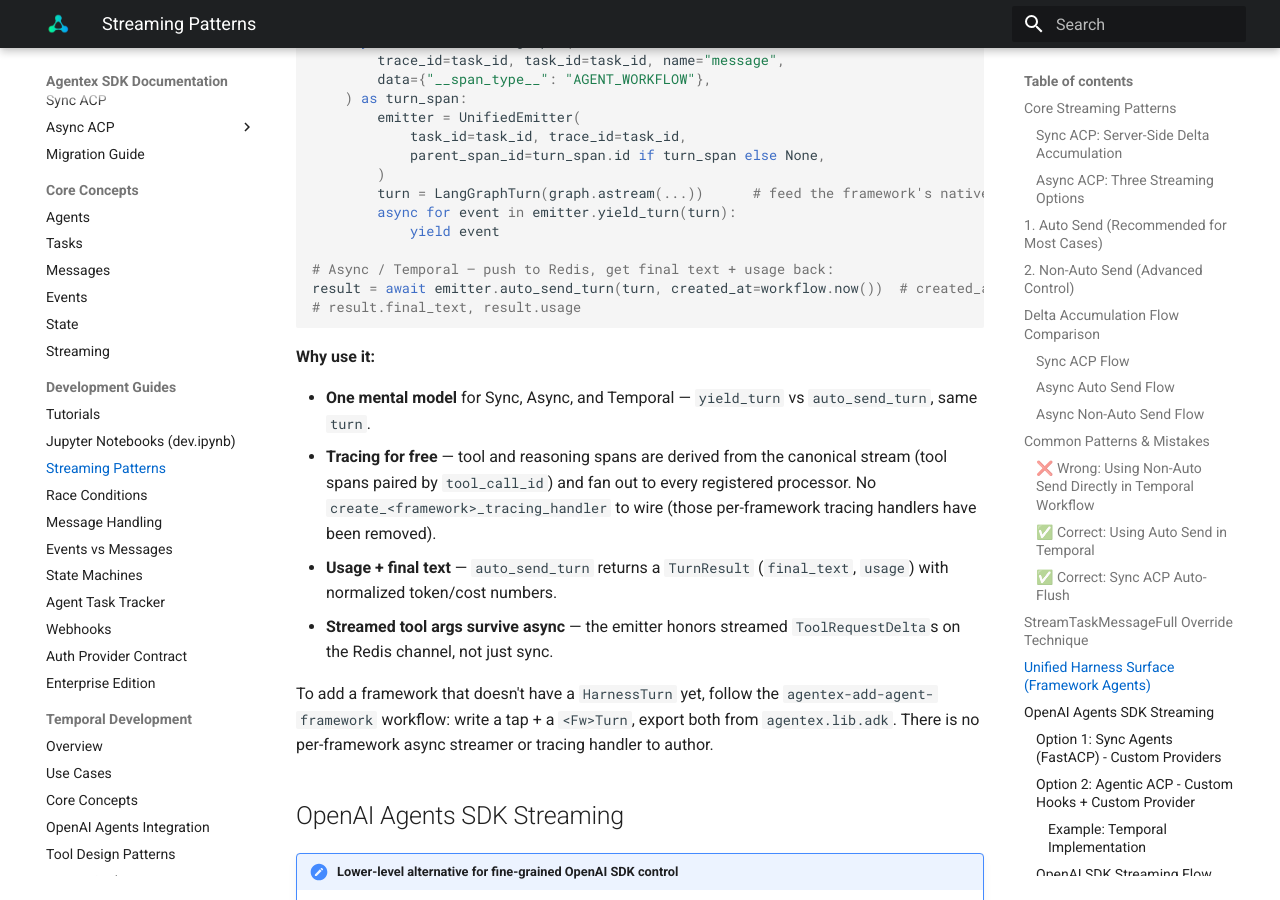
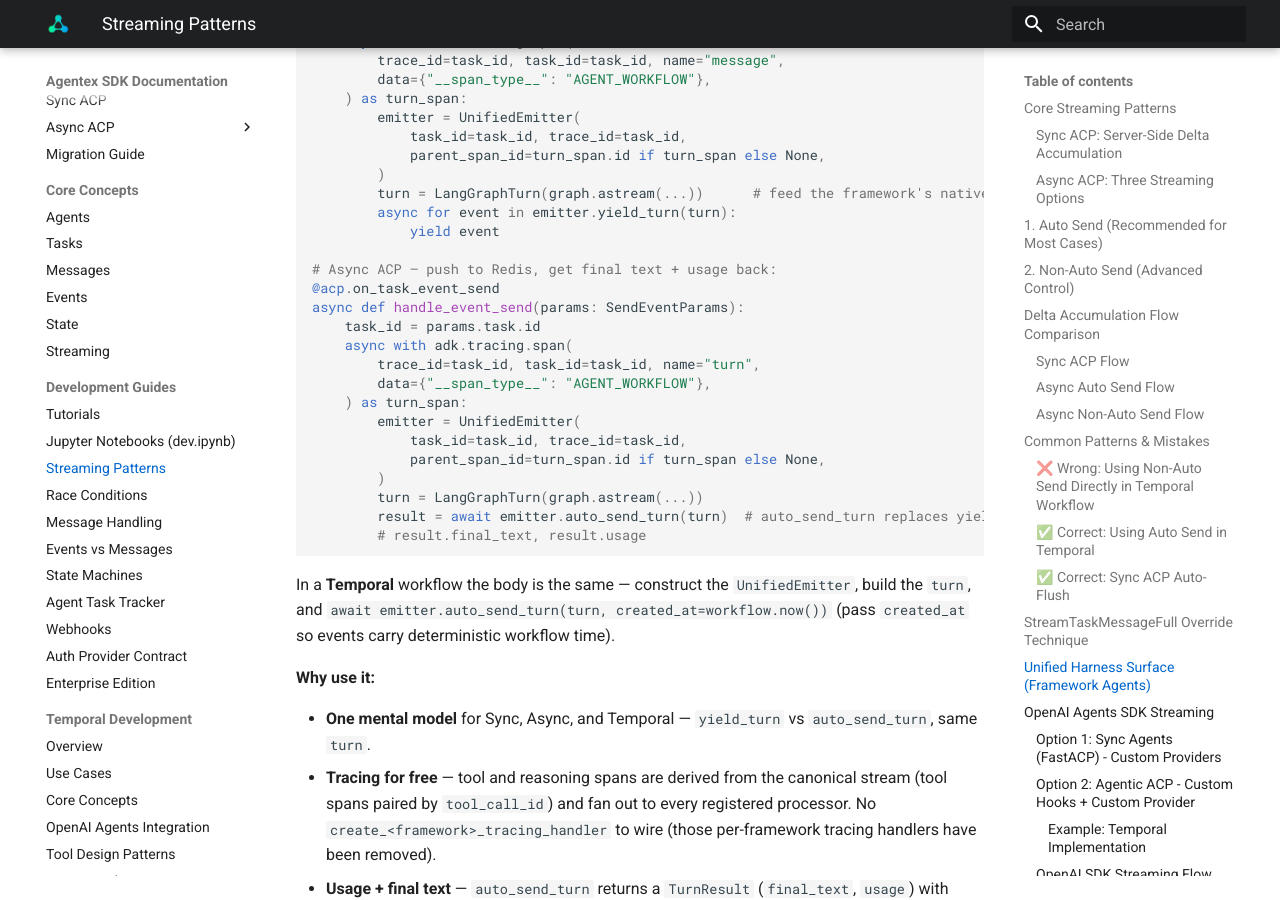
Before and after one commit to scaleapi/scale-agentex, an MkDocs documentation site: the page built from agentex/docs/docs/development_guides/streaming_patterns.md, in a window 1280 px wide and 900 px high, scrolled down 6896 px. Built offline with MkDocs 1.6.1 and Material for MkDocs 9.7.7, drawn with Linux system fonts in a browser that asks for light colours.

Commit message:
docs(streaming): address review feedback on harness snippet and sandbox note
- Show the async/Temporal harness path as its own complete @acp.on_task_event_send
  handler so the auto_send_turn example is copy-pasteable (was at module level).
- Note that the "OpenAI Agents SDK + Local Sandbox" init option shares the same
  tutorial base as the plain OpenAI Agents SDK starter.

Co-Authored-By: Claude Opus 4.8 (1M context) <noreply@anthropic.com>

````diff
--- a/agentex/docs/docs/development_guides/streaming_patterns.md
+++ b/agentex/docs/docs/development_guides/streaming_patterns.md
@@ -303,10 +303,24 @@ async def handle_message_send(params: SendMessageParams):
         async for event in emitter.yield_turn(turn):
             yield event
 
-# Async / Temporal — push to Redis, get final text + usage back:
-result = await emitter.auto_send_turn(turn, created_at=workflow.now())  # created_at: Temporal only
-# result.final_text, result.usage
+# Async ACP — push to Redis, get final text + usage back:
+@acp.on_task_event_send
+async def handle_event_send(params: SendEventParams):
+    task_id = params.task.id
+    async with adk.tracing.span(
+        trace_id=task_id, task_id=task_id, name="turn",
+        data={"__span_type__": "AGENT_WORKFLOW"},
+    ) as turn_span:
+        emitter = UnifiedEmitter(
+            task_id=task_id, trace_id=task_id,
+            parent_span_id=turn_span.id if turn_span else None,
+        )
+        turn = LangGraphTurn(graph.astream(...))
+        result = await emitter.auto_send_turn(turn)  # auto_send_turn replaces yield_turn
+        # result.final_text, result.usage
 ```
+
+In a **Temporal** workflow the body is the same — construct the `UnifiedEmitter`, build the `turn`, and `await emitter.auto_send_turn(turn, created_at=workflow.now())` (pass `created_at` so events carry deterministic workflow time).
 
 **Why use it:**
 
````
Also changed, not shown: agentex/docs/docs/getting_started/choose_your_agent_type.md (+3 -0 lines).
